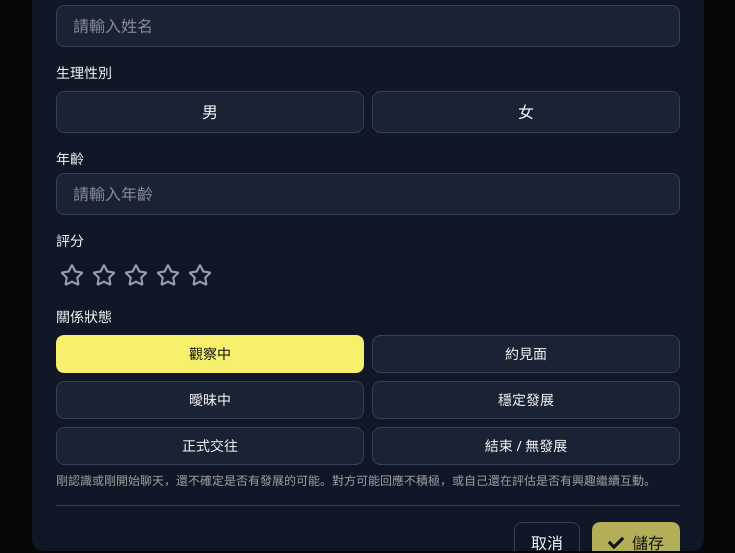
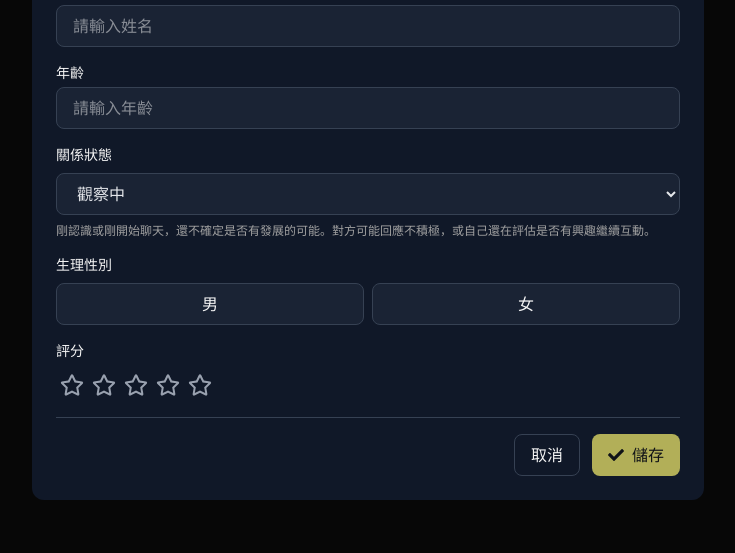
Before and after one commit to kjohh/dating-memo, a Next.js app: page / in a window 1280 px wide. Both pictures are taken after a click on the button "新增第一個約會對象". Shown: the part 185-738 px from the top of the page, without its empty margins (272-1007 px from the left). Built offline with nearby package versions, Linux system fonts and the light colour scheme.

Commit message:
feat: 優化關係狀態展示與表單交互
- 在 DatePersonCard 中新增關係狀態圖標
- 引入關係狀態顏色映射，增強視覺區分
- 在 DatePersonForm 中將關係狀態切換改為下拉選單
- 調整關係狀態表單佈局，提升用戶體驗

```diff
--- a/src/components/DatePersonCard.tsx
+++ b/src/components/DatePersonCard.tsx
@@ -1,6 +1,6 @@
 import React from 'react';
-import { DatePerson } from '@/types';
-import { FaStar, FaInstagram, FaHeart } from 'react-icons/fa';
+import { DatePerson, RELATIONSHIP_STATUS_COLORS } from '@/types';
+import { FaStar, FaInstagram, FaHeart, FaEye, FaCalendarCheck, FaSmile, FaHandHoldingHeart, FaRing, FaTimesCircle } from 'react-icons/fa';
 
 interface DatePersonCardProps {
   person: DatePerson;
@@ -49,6 +49,26 @@ const DatePersonCard: React.FC<DatePersonCardProps> = ({ person, onClick }) => {
     return prefixes[seed % prefixes.length];
   };
 
+  // 獲取關係狀態圖標
+  const getRelationshipIcon = () => {
+    switch (person.relationshipStatus) {
+      case '觀察中':
+        return <FaEye className="mr-1" />;
+      case '約見面':
+        return <FaCalendarCheck className="mr-1" />;
+      case '曖昧中':
+        return <FaSmile className="mr-1" />;
+      case '穩定發展':
+        return <FaHandHoldingHeart className="mr-1" />;
+      case '正式交往':
+        return <FaRing className="mr-1" />;
+      case '結束 / 無發展':
+        return <FaTimesCircle className="mr-1" />;
+      default:
+        return null;
+    }
+  };
+
   const meetChannel = getMeetChannel();
   const prefix = getHumorousPrefix();
   const randomColor = getRandomColor();
@@ -80,7 +100,8 @@ const DatePersonCard: React.FC<DatePersonCardProps> = ({ person, onClick }) => {
           {/* 基本資訊 */}
           <div className="flex flex-wrap gap-2 mb-4">
             {person.relationshipStatus && (
-              <div className="text-sm px-3 py-1 rounded-full bg-accent/20 text-accent font-medium">
+              <div className={`text-sm px-3 py-1 rounded-full ${RELATIONSHIP_STATUS_COLORS[person.relationshipStatus].bg} ${RELATIONSHIP_STATUS_COLORS[person.relationshipStatus].text} font-medium flex items-center`}>
+                {getRelationshipIcon()}
                 {person.relationshipStatus}
               </div>
             )}
--- a/src/components/DatePersonForm.tsx
+++ b/src/components/DatePersonForm.tsx
@@ -188,6 +188,43 @@ const DatePersonForm: React.FC<DatePersonFormProps> = ({
             </div>
 
             <div>
+              <label htmlFor="age" className="block text-sm font-medium mb-1">
+                年齡
+              </label>
+              <input
+                id="age"
+                type="number"
+                min="18"
+                {...register('age')}
+                className="w-full px-4 py-2 rounded-lg border border-gray-700 bg-gray-800/70 focus:outline-none focus:ring-2 focus:ring-primary"
+                placeholder="請輸入年齡"
+              />
+              {errors.age && (
+                <p className="text-error text-sm mt-1">{errors.age.message}</p>
+              )}
+            </div>
+
+            <div>
+              <label className="block text-sm font-medium mb-2">
+                關係狀態
+              </label>
+              <select
+                value={watch('relationshipStatus')}
+                onChange={(e) => setValue('relationshipStatus', e.target.value as RelationshipStatus)}
+                className="w-full px-4 py-2 rounded-lg border border-gray-700 bg-gray-800/70 focus:outline-none focus:ring-2 focus:ring-primary text-gray-200"
+              >
+                {RELATIONSHIP_STATUSES.map((status) => (
+                  <option key={status} value={status}>
+                    {status}
+                  </option>
+                ))}
+              </select>
+              <p className="text-xs text-muted-text mt-2">
+                {RELATIONSHIP_STATUS_DESCRIPTIONS[watch('relationshipStatus') as RelationshipStatus]}
+              </p>
+            </div>
+
+            <div>
               <label className="block text-sm font-medium mb-2">
                 生理性別
               </label>
@@ -218,23 +255,6 @@ const DatePersonForm: React.FC<DatePersonFormProps> = ({
             </div>
 
             <div>
-              <label htmlFor="age" className="block text-sm font-medium mb-1">
-                年齡
-              </label>
-              <input
-                id="age"
-                type="number"
-                min="18"
-                {...register('age')}
-                className="w-full px-4 py-2 rounded-lg border border-gray-700 bg-gray-800/70 focus:outline-none focus:ring-2 focus:ring-primary"
-                placeholder="請輸入年齡"
-              />
-              {errors.age && (
-                <p className="text-error text-sm mt-1">{errors.age.message}</p>
-              )}
-            </div>
-
-            <div>
               <label className="block text-sm font-medium mb-2">
                 評分
               </label>
@@ -242,34 +262,6 @@ const DatePersonForm: React.FC<DatePersonFormProps> = ({
                 rating={(rating ? Number(rating) : 0) as any}
                 onChange={(value: any) => setValue('rating', value.toString())}
               />
-            </div>
-
-            <div>
-              <label className="block text-sm font-medium mb-2">
-                關係狀態
-              </label>
-              <div className="grid grid-cols-2 gap-2">
-                {RELATIONSHIP_STATUSES.map((status) => {
-                  const relationshipStatus = watch('relationshipStatus');
-                  return (
-                    <button
-                      key={status}
-                      type="button"
-                      onClick={() => setValue('relationshipStatus', status)}
-                      className={`py-2 px-3 rounded-lg border text-sm ${
-                        relationshipStatus === status
-                          ? 'btn-primary border-0'
-                          : 'bg-gray-800/70 border-gray-700'
-                      }`}
-                    >
-                      {status}
-                    </button>
-                  );
-                })}
-              </div>
-              <p className="text-xs text-muted-text mt-2">
-                {RELATIONSHIP_STATUS_DESCRIPTIONS[watch('relationshipStatus') as RelationshipStatus]}
-              </p>
             </div>
           </div>
         )}
--- a/src/types/index.ts
+++ b/src/types/index.ts
@@ -31,6 +31,16 @@ export const RELATIONSHIP_STATUS_DESCRIPTIONS: Record<RelationshipStatus, string
   '穩定發展': '互動已經相當頻繁，彼此對對方的興趣明顯增加，關係趨向明確，可能正在固定約會，但尚未正式進入交往狀態。',
   '正式交往': '雙方已經確認彼此的關係，進入穩定的情侶階段。',
   '結束 / 無發展': '無進一步發展的可能，可能是因為互相無感、對方不感興趣、關係自然淡掉，或其他原因導致互動終止。'
+};
+
+// 關係狀態的顏色
+export const RELATIONSHIP_STATUS_COLORS: Record<RelationshipStatus, { bg: string; text: string }> = {
+  '觀察中': { bg: 'bg-blue-500/20', text: 'text-blue-400' },
+  '約見面': { bg: 'bg-purple-500/20', text: 'text-purple-400' },
+  '曖昧中': { bg: 'bg-pink-500/20', text: 'text-pink-400' },
+  '穩定發展': { bg: 'bg-amber-500/20', text: 'text-amber-400' },
+  '正式交往': { bg: 'bg-red-500/20', text: 'text-red-400' },
+  '結束 / 無發展': { bg: 'bg-gray-500/20', text: 'text-gray-400' }
 };
 
 // 約會對象的模式定義
```
